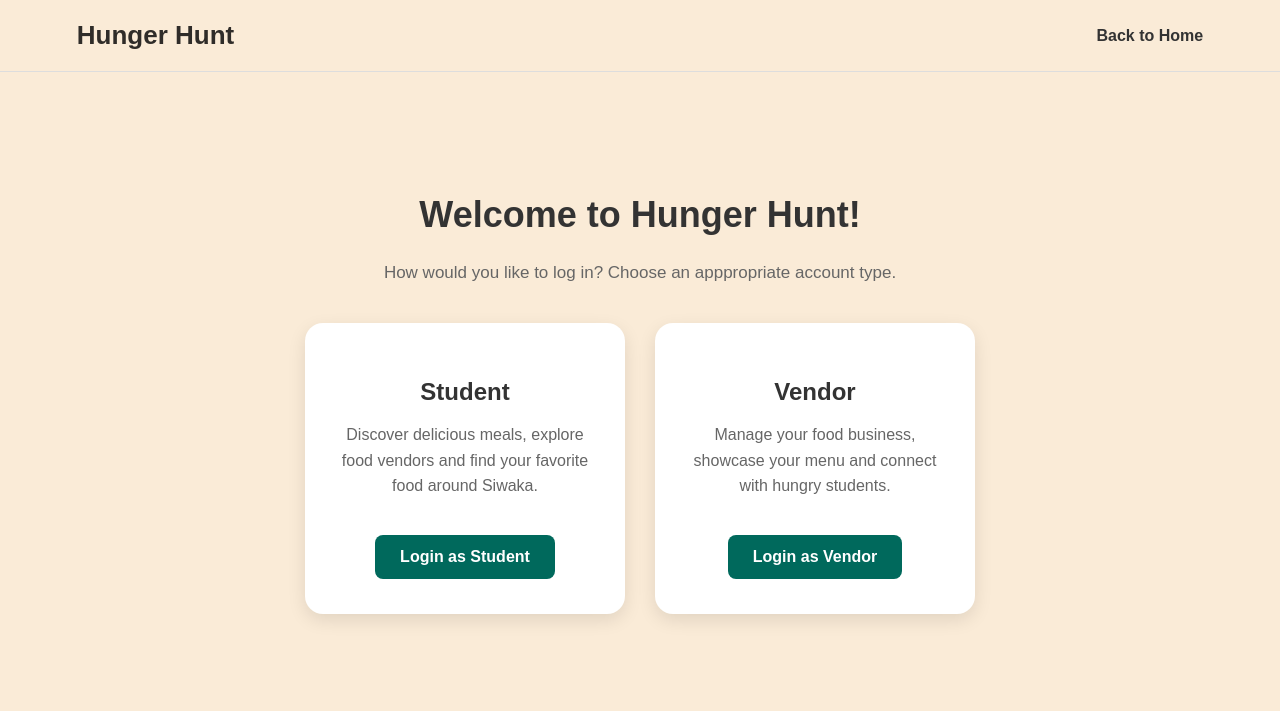
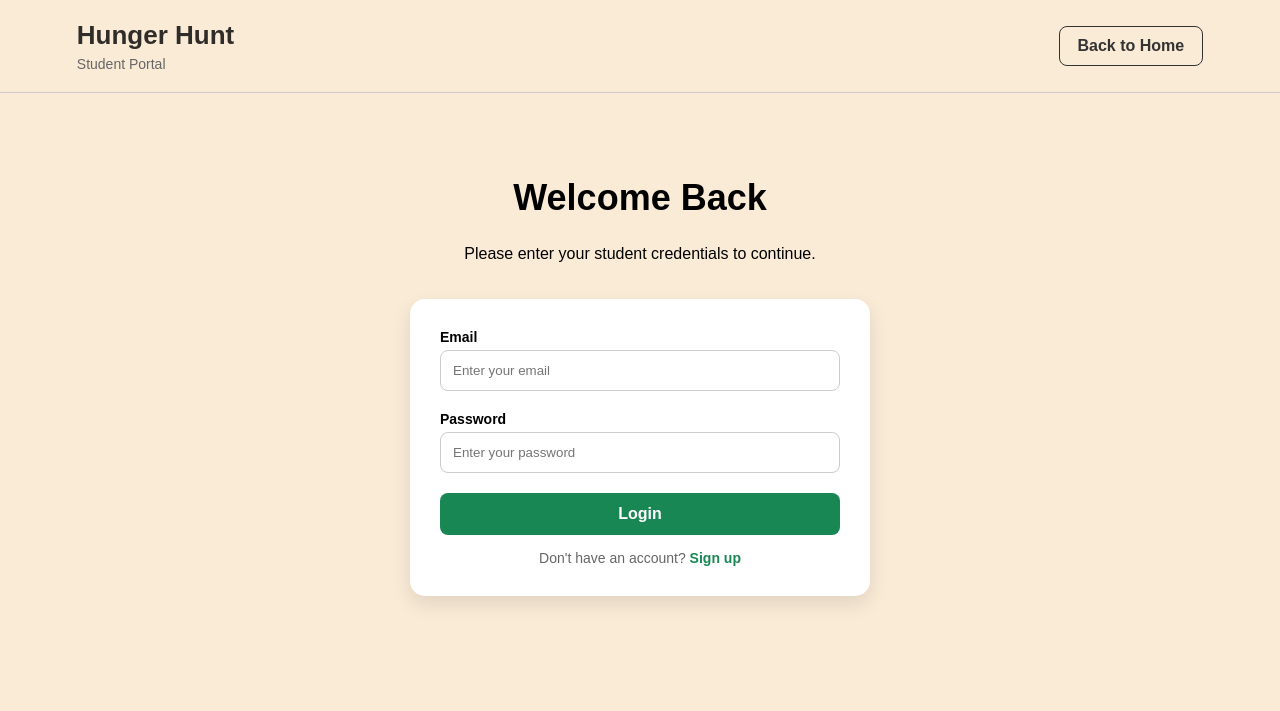
Before and after one commit to David-Mumo-blip/DB-Project, a Flask app: template templates/login.html in a window 1280 px wide. Shown: the top 711 px of the page. Run offline with Flask 3, Linux system fonts and the light colour scheme; the template is opened without the code that fills it, so the values that code supplies are empty.

Commit message:
Changed the files to login and register as necessary. Inserted test values into users table to test login. Set up routing logic for someone logging in

```diff
--- a/DB_Scripts/users.sql
+++ b/DB_Scripts/users.sql
@@ -7,3 +7,9 @@ CREATE TABLE users (
     password_hash VARCHAR(255) NOT NULL,
     role ENUM('student', 'vendor') NOT NULL
 );
+
+INSERT INTO users (name, email, password_hash, role)
+VALUES
+    ('Test Student', 'student@test.com', 'scrypt:32768:8:1$KZuhywpFzVPf9lvL$eb3723ba14f7d58bdf8b36b7bbd0844be3143f0daa0358be992a32c7bbe66a98196819d0c33f1aa7c6c4e9c9a9e99e446671f12ded5cff63b483abca85c0e4c9', 'student'),
+    ('Pate', 'pate@test.com', 'scrypt:32768:8:1$KZuhywpFzVPf9lvL$eb3723ba14f7d58bdf8b36b7bbd0844be3143f0daa0358be992a32c7bbe66a98196819d0c33f1aa7c6c4e9c9a9e99e446671f12ded5cff63b483abca85c0e4c9', 'vendor'),
+    ('Kilimanjaro', 'georgies@test.com', 'scrypt:32768:8:1$KZuhywpFzVPf9lvL$eb3723ba14f7d58bdf8b36b7bbd0844be3143f0daa0358be992a32c7bbe66a98196819d0c33f1aa7c6c4e9c9a9e99e446671f12ded5cff63b483abca85c0e4c9', 'vendor')
--- a/app.py
+++ b/app.py
@@ -25,7 +25,7 @@ app.register_blueprint(student_bp)
 
 @app.route('/')
 def index():
-    return render_template('starter.html')
+    return render_template('index.html')
 
 
 @app.route('/api/health')
--- a/routes/auth.py
+++ b/routes/auth.py
@@ -1,2 +1,100 @@
-from flask import Blueprint, render_template, request, redirect, url_for, flash
+from flask import Blueprint, render_template, request, redirect, url_for, flash, session
+from routes.passwords import  hash_password, verify_password
 auth_bp = Blueprint('auth', __name__, url_prefix='/auth')
+
+from db import get_db
+import mysql.connector
+
+VALID_ROLES = ('student' , 'vendor')
+
+VENDOR_HOME = {1:'vendor.pate', 2: 'vendor.kilimanjaro'}
+
+@auth_bp.route('/login', methods = ['GET', 'POST'])
+def login():
+    if request.method == 'GET':
+        return render_template('login.html')
+
+    email = request.form.get('email', '').strip().lower()
+    password = request.form.get('password', '')
+
+    if not email or not password:
+        flash("Please enter your email and password.", 'error')
+        return render_template('login.html'), 400
+
+    db = get_db()
+    cursor = None
+
+    try:
+        cursor = db.cursor(dictionary = True)
+
+        cursor.execute(
+            """
+            SELECT id, name, email, password_hash, role
+            FROM users
+            WHERE email = %s
+            LIMIT 1
+            """,
+            (email,)
+        )
+        user = cursor.fetchone()
+
+        if not user or not verify_password(
+            user['password_hash'], password
+        ):
+            flash('Invalid email or password.', 'error')
+            return render_template('login.html'), 401
+
+        vendor_id = None
+
+        if user['role'] == 'vendor':
+            cursor.execute(
+                """
+                SELECT id
+                FROM vendor_specific
+                WHERE user_id = %s
+                LIMIT 1
+                """,
+                (user['id'],)
+            )
+            vendor = cursor.fetchone()
+
+            if not vendor:
+                flash("Your vendor profile is unavailable.", 'error')
+                return render_template('login.html'), 403
+
+            # Remember to return to add checks on vendor's approval statuses.
+
+
+            session.clear()
+            session['user_id'] = user['id']
+            session['name'] = user['name']
+            session['role'] = user['role']
+
+            if vendor_id is not None:
+                session['vendor_id'] = vendor_id
+
+            if user['role']== 'vendor':
+                endpoint = VENDOR_HOME.get(vendor_id)
+
+                if endpoint:
+                    return redirect(url_for(endpoint))
+
+                return redirect(url_for('index'))
+
+            return redirect(url_for('index'))
+
+    except mysql.connector.Error:
+        db.rollback()
+        flash('A database error occured. Please try again')
+        return render_template('login.html'), 500
+
+    finally:
+        if cursor is not None:
+            cursor.close()
+        db.close()
+
+
+@auth_bp.route('/logout', methods=['POST'])
+def logout():
+    session.clear()
+    return redirect(url_for('index'))
--- a/templates/index.html
+++ b/templates/index.html
@@ -73,7 +73,7 @@
                         class="logo">Hunger Hunt</div>
                         <div class="tagline">Find your favorite food in Siwaka</div>
                     </div>
-                    <a href="login.html" class="login">Login</a>
+                    <a href="{{ url_for('auth.login')}}" class="login">Login</a>
                 </header>
                 <main>
                     <h1>Welcome to Hunger Hunt</h1>
--- a/templates/login.html
+++ b/templates/login.html
@@ -1,188 +1,138 @@
-
 <!DOCTYPE html>
 <html lang="en">
     <head>
         <meta charset="UTF-8">
         <meta name="viewport" content="width=device-width, initial-scale=1.0">
-    <title>Choose Login - Hunger Hunt</title>
-
+        <title>Student Login</title>
         <style>
-        * {
-            box-sizing: border-box;
-        }
-
             body {
                 margin: 0;
                 font-family: Arial, Helvetica, sans-serif;
                 background-color: antiquewhite;
-            color: #333;
+                color: black;
             }
-
             header {
                 display: flex;
                 justify-content: space-between;
                 align-items: center;
                 padding: 20px 6%;
                 background-color: antiquewhite;
-            border-bottom: 1px solid #ddd;
+                border-bottom: 1px solid #ccc;
             }
-
             .logo {
                 font-size: 26px;
                 font-weight: bold;
                 color: rgba(0, 0, 0, 0.813);
             }
-
-        .back-home {
+            .tagline {
+                font-size: 14px;
+                color: #666;
+                margin-top: 5px;
+            }
+            .login {
                 text-decoration: none;
                 color: #333;
                 font-weight: bold;
+                padding: 10px 18px;
+                border: 1px solid #333;
+                border-radius: 8px;
             }
-
+            .login:hover {
+                background-color: #333;
+                color: #fff;
+            }
             main {
-            min-height: 80vh;
                 display: flex;
                 flex-direction: column;
-            justify-content: center;
                 align-items: center;
-            padding: 50px 20px;
-            text-align: center;
+                padding: 60px 20px;
             }
-
             h1 {
                 font-size: 36px;
                 margin-bottom: 10px;
             }
-
-        .description {
-            color: #666;
-            font-size: 17px;
-            margin-bottom: 40px;
-        }
-
-        .login-options {
-            display: flex;
-            justify-content: center;
-            gap: 30px;
-            flex-wrap: wrap;
-            width: 100%;
-            max-width: 800px;
-        }
-
             .login-card {
                 background-color: white;
-            width: 320px;
-            padding: 35px 25px;
-            border-radius: 18px;
-            box-shadow: 0 6px 18px rgba(0, 0, 0, 0.1);
-            transition: transform 0.3s;
+                padding: 30px;
+                border-radius: 15px;
+                box-shadow: 0 8px 20px rgba(0,0,0,0.1);
+                width: 100%;
+                max-width: 400px;
+                margin-top: 20px;
             }
-
-        .login-card:hover {
-            transform: translateY(-5px);
+            .input-group {
+                margin-bottom: 20px;
+                text-align: left;
             }
-
-        .icon {
-            font-size: 55px;
-            margin-bottom: 15px;
+            label {
+                display: block;
+                font-weight: bold;
+                margin-bottom: 5px;
+                font-size: 14px;
             }
-
-        .login-card h2 {
-            margin-bottom: 12px;
+            input {
+                width: 100%;
+                padding: 12px;
+                border: 1px solid #ccc;
+                border-radius: 8px;
+                box-sizing: border-box;
             }
-
-        .login-card p {
+            .btn {
+                width: 100%;
+                padding: 12px;
+                background-color: #198754;
+                color: white;
+                border: none;
+                border-radius: 8px;
+                font-size: 16px;
+                font-weight: bold;
+                cursor: pointer;
+            }
+            .btn:hover {
+                background-color: #157347;
+            }
+            .signup-text {
+                margin-top: 15px;
+                text-align: center;
+                font-size: 14px;
                 color: #666;
-            line-height: 1.6;
-            min-height: 50px;
             }
-
-        .login-button {
-            display: inline-block;
-            margin-top: 20px;
-            padding: 13px 25px;
-            background-color: #00695c;
-            color: white;
+            .signup-text a {
+                color: #198754;
                 text-decoration: none;
-            border-radius: 8px;
                 font-weight: bold;
-            transition: background-color 0.3s;
-        }
-
-        .login-button:hover {
-            background-color: #004d40;
-        }
-
-        footer {
-            text-align: center;
-            padding: 20px;
-            color: #777;
-        }
-
-        @media (max-width: 600px) {
-            h1 {
-                font-size: 28px;
-            }
-
-            .login-card {
-                width: 100%;
-                max-width: 350px;
-            }
             }
         </style>
     </head>
-
     <body>
-
         <header>
+            <div>
                 <div class="logo">Hunger Hunt</div>
-        <a href="index.html" class="back-home">Back to Home</a>
+                <div class="tagline">Student Portal</div>
+            </div>
+            <a href="index.html" class="login">Back to Home</a>
         </header>
 
         <main>
-        <h1>Welcome to Hunger Hunt!</h1>
-
-        <p class="description">
-            How would you like to log in?
-            Choose an apppropriate account type.
-        </p>
-
-        <div class="login-options">
+            <h1>Welcome Back</h1>
+            <p>Please enter your student credentials to continue.</p>
 
             <div class="login-card">
-                <div class="icon"></div>
-
-                <h2>Student</h2>
-
-                <p>
-                    Discover delicious meals, explore food vendors
-                    and find your favorite food around Siwaka.
-                </p>
-
-                <a href="student-login.html" class="login-button">
-                    Login as Student
-                </a>
+                <form>
+                    <div class="input-group">
+                        <label for="email">Email</label>
+                        <input type="email" id="email" placeholder="Enter your email" required>
                     </div>
-
-            <div class="login-card">
-                <div class="icon"></div>
-
-                <h2>Vendor</h2>
-
-                <p>
-                    Manage your food business, showcase your menu
-                    and connect with hungry students.
-                </p>
-
-                <a href="vendor-login.html" class="login-button">
-                    Login as Vendor
-                </a>
+                    <div class="input-group">
+                        <label for="password">Password</label>
+                        <input type="password" id="password" placeholder="Enter your password" required>
                     </div>
-
+                    <button type="submit" class="btn">Login</button>
+                </form>
+                <div class="signup-text">
+                    Don't have an account? <a href="student-signup.html">Sign up</a>
+                </div>
             </div>
         </main>
-
-
-
     </body>
 </html>
```
Also changed, not shown: routes/passwords.py (added, +10 -0 lines), templates/Student-login.html (deleted, +0 -138 lines), templates/register.html (added, +187 -0 lines), static/sql/schema.sql (deleted). Lines whose indentation alone changed are shown as unchanged.
